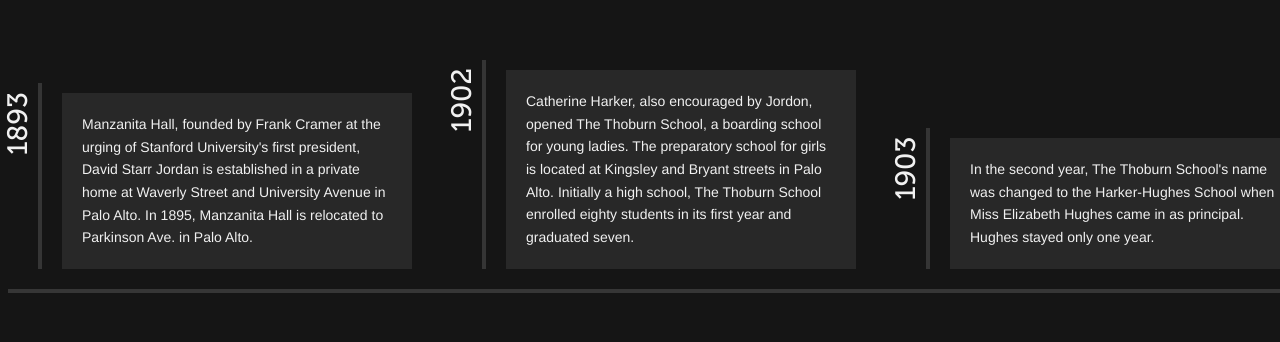
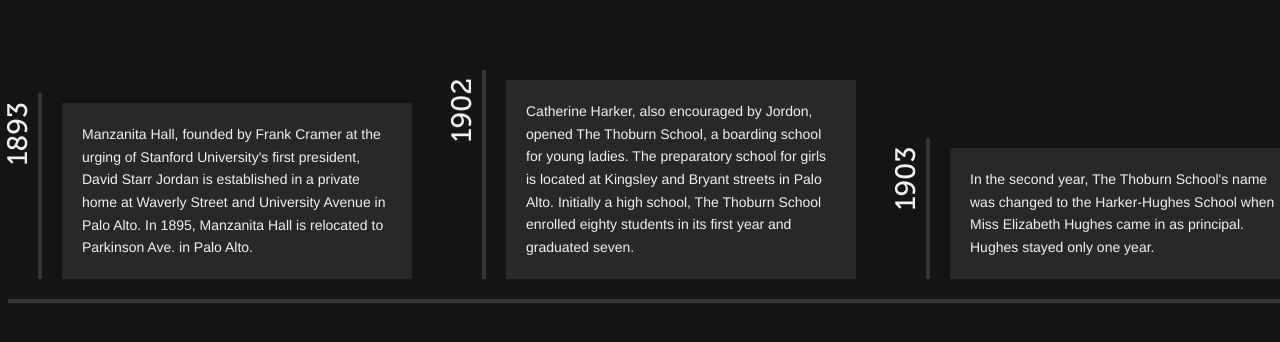
Before and after one commit to harkerschool/history-timeline, a plain HTML site: page index.html in a window 1280 px wide. Shown: the part 300-642 px from the top of the page. Drawn offline with nearby package versions, Linux system fonts and the light colour scheme.

Commit message:
more fun

```diff
--- a/js/functions.js
+++ b/js/functions.js
@@ -17,9 +17,9 @@ $(function(){
 	$('body').css('width', bodyLength);
 
 	//
-	// Remove bottom margin off of last ENTRY
+	// Remove bottom margin off of last DESCRIPTION
 	//
-	$('.entry').last().css('margin-bottom', 0);
+	$('.entry').last().children('.description').css('margin-bottom', 0);
 
 	//
 	// Grab height of WRAPPER element
--- a/styles.css
+++ b/styles.css
@@ -21,7 +21,7 @@ body {
 	width: 350px;
 	float: left;
 	padding: 0 20px;
-	margin: 0 20px 0 30px;
+	margin: 0 20px 10px 30px;
 	border-left: 4px rgba(102, 102, 102, 0.4) solid; }
 
 .date {
```
